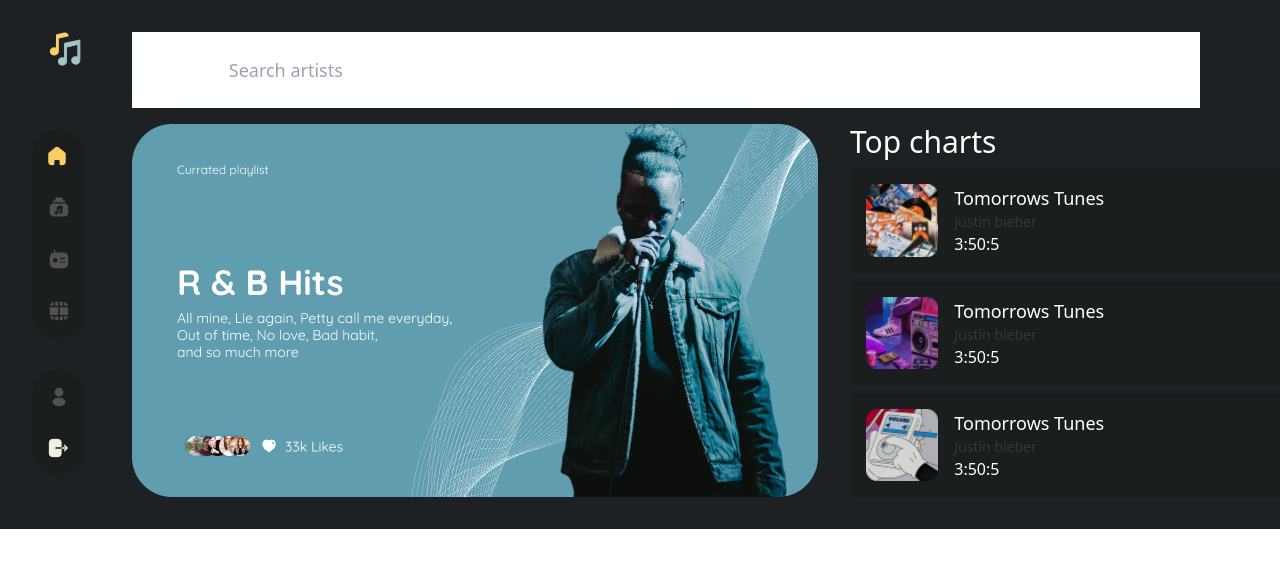
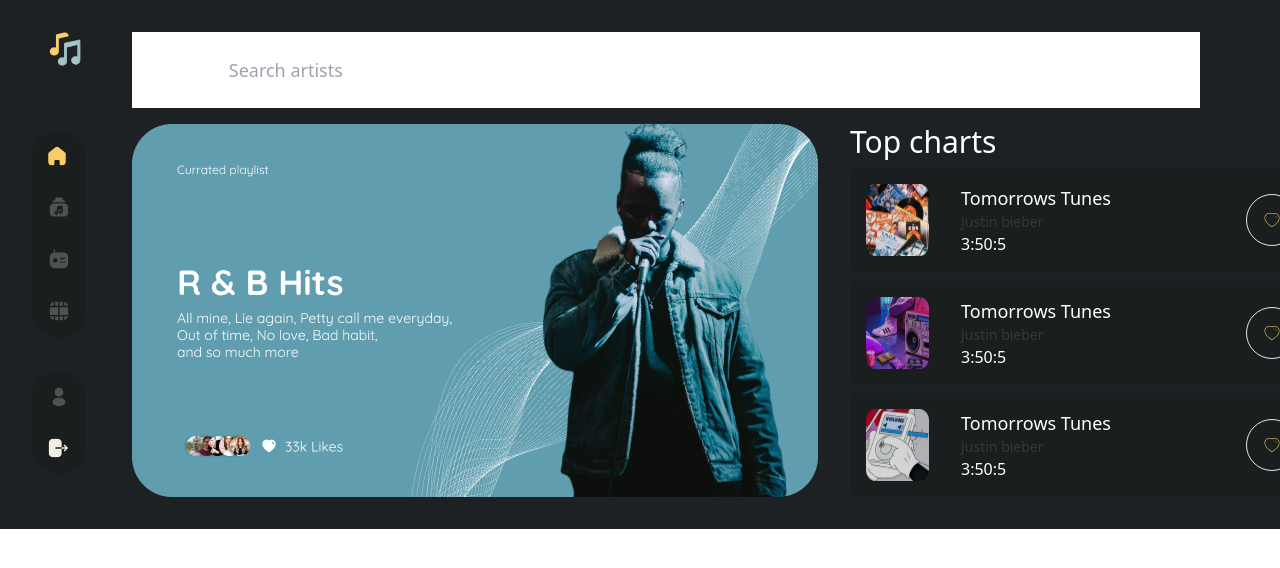
Before and after one commit to segunojo1/musica, a React (Vite) app: page / in a window 1280 px wide. Shown: the top 568 px of the page. Built offline with nearby package versions, Linux system fonts and the light colour scheme.

Commit message:
album section

```diff
--- a/src/App.jsx
+++ b/src/App.jsx
@@ -3,9 +3,9 @@ import Home from './pages/Home'
 
 function App() {
   return (
-    <div className="App bg-bla p-[2rem] pr-[5rem] text-white ">
-      <Home />
-    </div>
+      <div className="App bg-bla p-[2rem] pr-[5rem] text-white ">
+          <Home />
+      </div>
   )
 }
 
--- a/src/components/ChartsComp.jsx
+++ b/src/components/ChartsComp.jsx
@@ -1,14 +1,18 @@
 import React from 'react'
+import Heart from '../assets/Heart.png'
 
 const ChartsComp = ({img, title, name, timestamp}) => {
   return (
-    <div className='bg-dark p-[1rem] flex gap-[1rem] rounded-lg w-[29rem]'>
-        <img src={img} alt="" />
-        <div>
-            <p className='text-lg'>{title}</p>
-            <p className='text-sm text-[#383833]'>{name}</p>
-            <p>{timestamp}</p>
+    <div className='bg-dark p-[1rem] flex items-center justify-between rounded-lg w-[29rem]'>
+        <div className='flex gap-[2rem]'>
+            <img src={img} alt="" />
+            <div>
+                <p className='text-lg'>{title}</p>
+                <p className='text-sm text-[#383833]'>{name}</p>
+                <p>{timestamp}</p>
+            </div>
         </div>
+        <img src={Heart} alt="like it!" className='p-[1rem] border rounded-full' />
     </div>
   )
 }
```
Also changed, not shown: src/assets/Heart.png (added).
